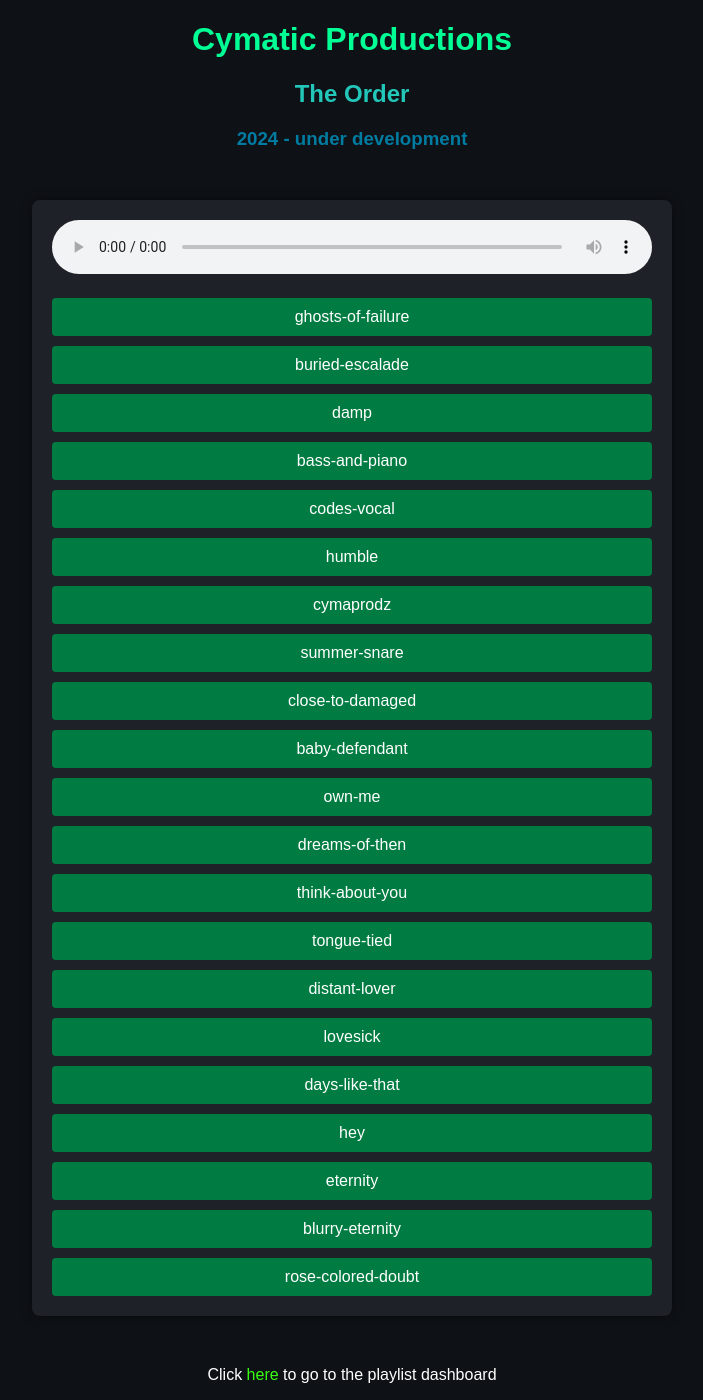
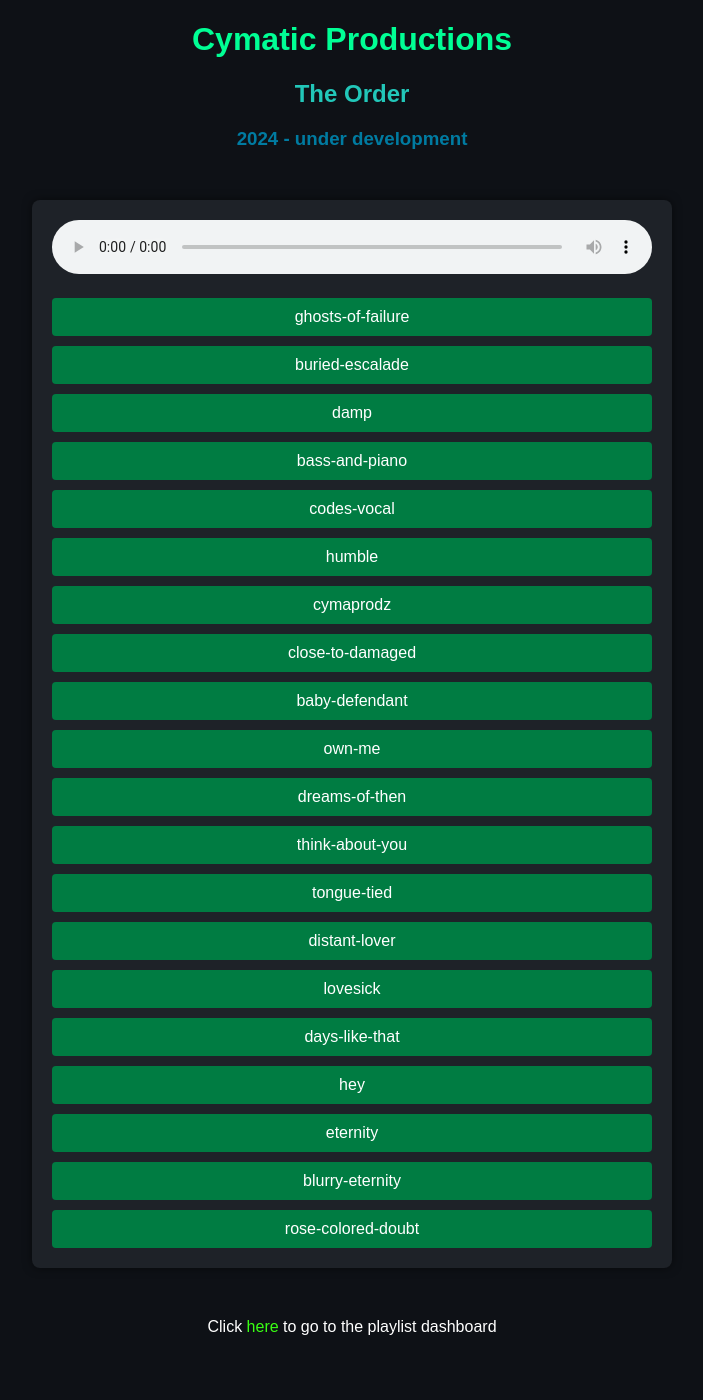
Before and after one commit to cymatic-productions/html.js.playlist, a Jekyll site: the page built from playlists/the-order.md, in a window 1280 px wide. Shown: the whole page, without its empty margins (288-991 px from the left). Built offline with Jekyll 4.4.1, drawn with Linux system fonts in a browser that asks for light colours; after the commit the page ends 1352 px from its top, so only the background shows below that.

```diff
--- a/playlists/the-order.md
+++ b/playlists/the-order.md
@@ -12,7 +12,7 @@ songs: [
     codes-vocal,
     humble,
     cymaprodz,
-    summer-snare,
+    # summer-snare,
     close-to-damaged,
     baby-defendant,
     own-me,
```
Also changed, not shown: playlists/recent-releases.md (+1 -0 lines).
